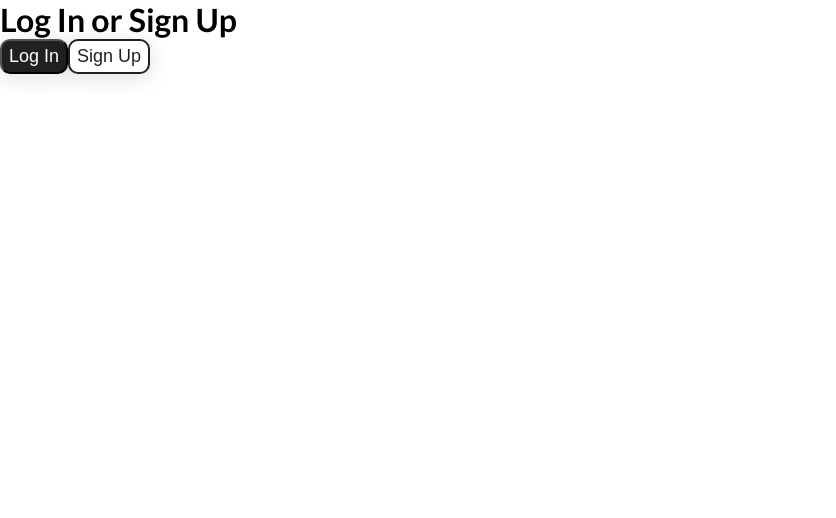
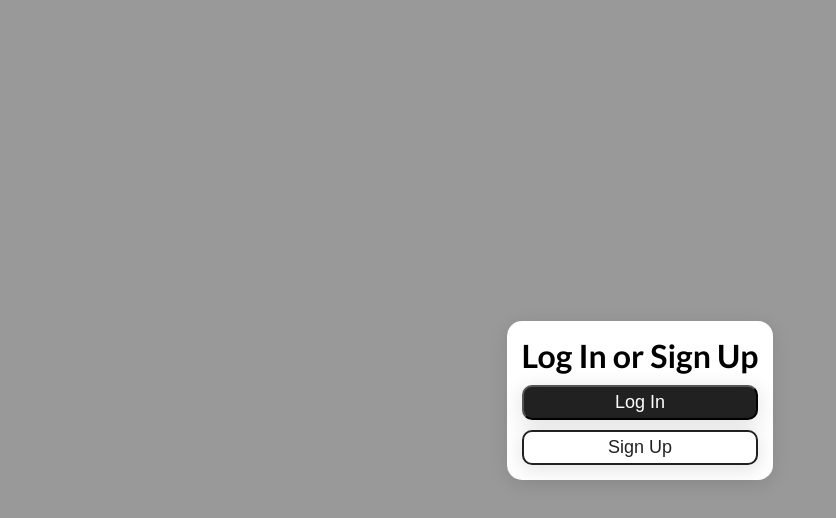
Before and after one commit to ldfMion/instant-fencing-next, a Next.js app: page /home in a window 1280 px wide. Shown: the top 518 px of the page, without its empty margins (0-836 px from the left). Built offline with nearby package versions, Linux system fonts and the light colour scheme; no server answers.

Commit message:
started the logprompt

```diff
--- /dev/null
+++ b/components/LogPrompt.js
@@ -0,0 +1,17 @@
+import React from 'react'
+
+import Link from 'next/link'
+
+import styles from '../styles/LogPrompt.module.css'
+
+export function LogPrompt() {
+    return (
+        <div className={styles.popupBackground}>
+            <div className='card'>
+                <h1>Log In or Sign Up</h1>
+                <Link target='_blank' href='/login'><button className='button-primary'>Log In</button></Link>
+                <Link href='/signup'><button className='button-secondary'>Sign Up</button></Link>
+            </div>
+        </div>
+    )
+}
--- a/pages/home.js
+++ b/pages/home.js
@@ -9,8 +9,7 @@ import { getFirestore } from 'firebase/firestore';
 import { useAuthState } from 'react-firebase-hooks/auth';
 
 import {HomePage} from '../components/HomePage';
-
-import Link from 'next/link'
+import {LogPrompt} from '../components/LogPrompt';
 
 const firebaseConfig = {
     apiKey: process.env.NEXT_PUBLIC_FIREBASE_API_KEY,
@@ -37,11 +36,7 @@ const Home = () => {
     //load the prompt to sign in/up if the user is not signed in
 
     if(!user){
-        return (<div>
-            <h1>Log In or Sign Up</h1>
-            <Link href='login'><button className='button-primary'>Log In</button></Link>
-            <Link href='signup'><button className='button-secondary'>Sign Up</button></Link>
-        </div>)
+        return (<LogPrompt/>)
     }
 
     return (
--- /dev/null
+++ b/styles/LogPrompt.module.css
@@ -0,0 +1,21 @@
+.popupBackground {
+    background-color: rgb(0,0,0,40%);
+    display: flex;
+    width: 100vw;
+    height: 100vh;
+    justify-content: center;
+    align-items: center;
+    position: fixed;
+    top: 0;
+    z-index: 5
+}
+
+/*
+.popup{
+    background-color: var(--white);
+    display: flex;
+    flex-direction: column;
+    padding: var(--stantardPadding);
+    border-radius: 15px;
+    align-items: stretch;
+}*/
--- a/styles/globals.css
+++ b/styles/globals.css
@@ -156,6 +156,8 @@ input[type=text]{
   background-color: var(--white);
   box-shadow: 0px 4px 20px 2px rgba(0, 0, 0, 0.1);
   border-radius: 15px;
+  align-items: stretch;
+  gap: 10px;
 }
 
 
```
Also changed, not shown: components/NavLinks.js (+8 -5 lines), components/SignOut.js (added, +17 -0 lines), components/WaitingRoom.js (+18 -4 lines).
